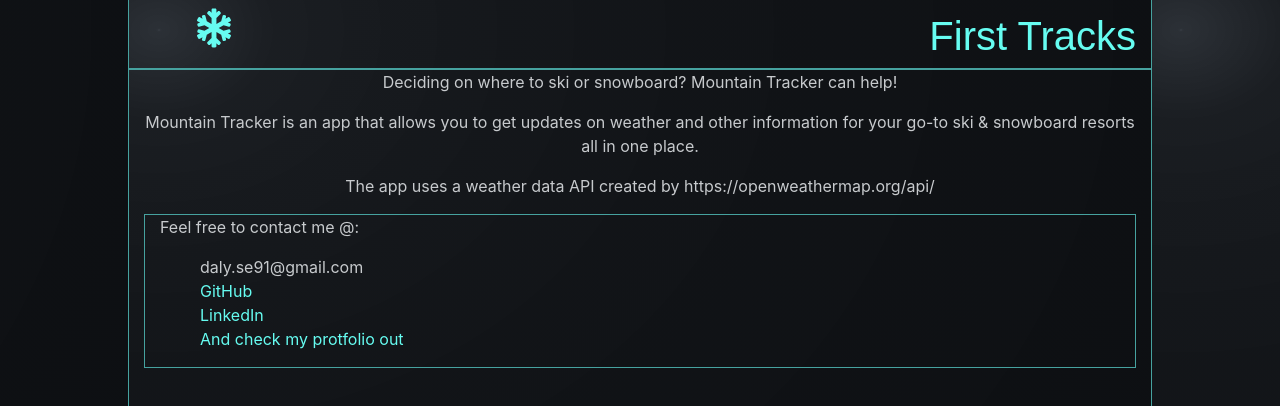
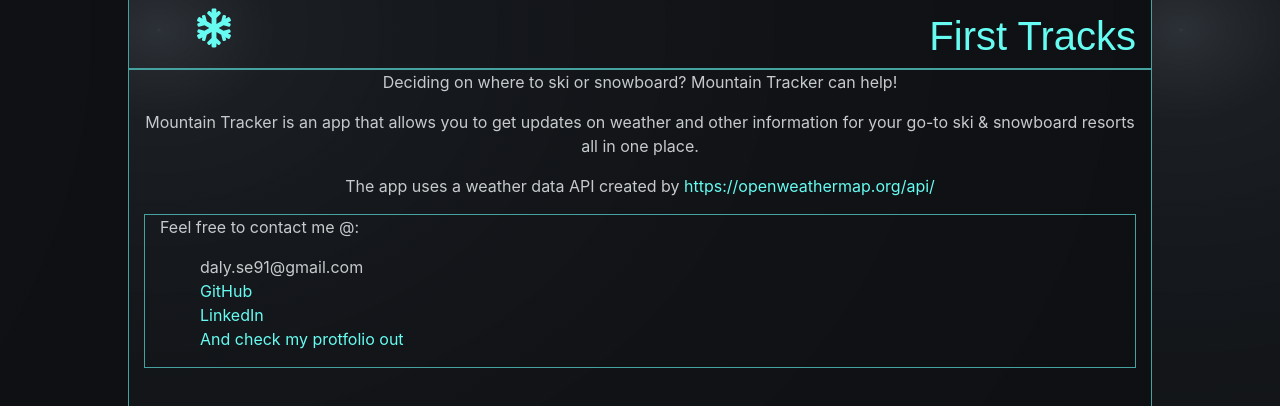
Before and after one commit to dals1791/First-Tracks, a React (Create React App) app: page /About in a window 1280 px wide. Shown: the top 406 px of the page. Built offline with nearby package versions, Linux system fonts and the light colour scheme; the HTML template or start-up script is replaced by a standard one; a web font is replaced by a local one.

Commit message:
added more styling to about page

```diff
--- a/src/App.css
+++ b/src/App.css
@@ -140,6 +140,12 @@ a.dropdown-item:hover {
   color: rgba(102, 252, 241, 1);
   padding-left: 0;
 }
+.api{
+  color:rgba(102, 252, 241, 1);
+}
+.api:hover, .contact-link:hover{
+  color: orange;
+}
 
 /* Media Queries */
 @media only screen and (min-width: 425px) {
--- a/src/pages/About.js
+++ b/src/pages/About.js
@@ -10,16 +10,17 @@ const About = () => {
       <p>
         Mountain Tracker is an app that allows you to get updates on weather and
         other information for your go-to ski & snowboard resorts all in one
-        place.
-      </p>
-      The app uses a weather data API created by https://openweathermap.org/api/
+        place.</p>
+      <p>The app uses a weather data API created by
+          <a className="api" href="https://openweathermap.org/api/"> https://openweathermap.org/api/</a>
+          </p>
       <Container className="contact">
           <p>Feel free to contact me @:</p>
       <ul className="about-list">
           <li>daly.se91@gmail.com</li>
-          <li><a href="https://github.com/dals1791">GitHub</a></li>
-          <li><a href="https://www.linkedin.com/in/seandaly0593/">LinkedIn</a></li>
-          <li><a href="https://dals1791.github.io/">And check my protfolio out</a></li>
+          <li><a className="contact-link" href="https://github.com/dals1791">GitHub</a></li>
+          <li><a className="contact-link" href="https://www.linkedin.com/in/seandaly0593/">LinkedIn</a></li>
+          <li><a className="contact-link" href="https://dals1791.github.io/">And check my protfolio out</a></li>
       </ul>
       </Container>
     </Container>
```
Also changed, not shown: 1 other file (tests, documents, lock files or other folders).
